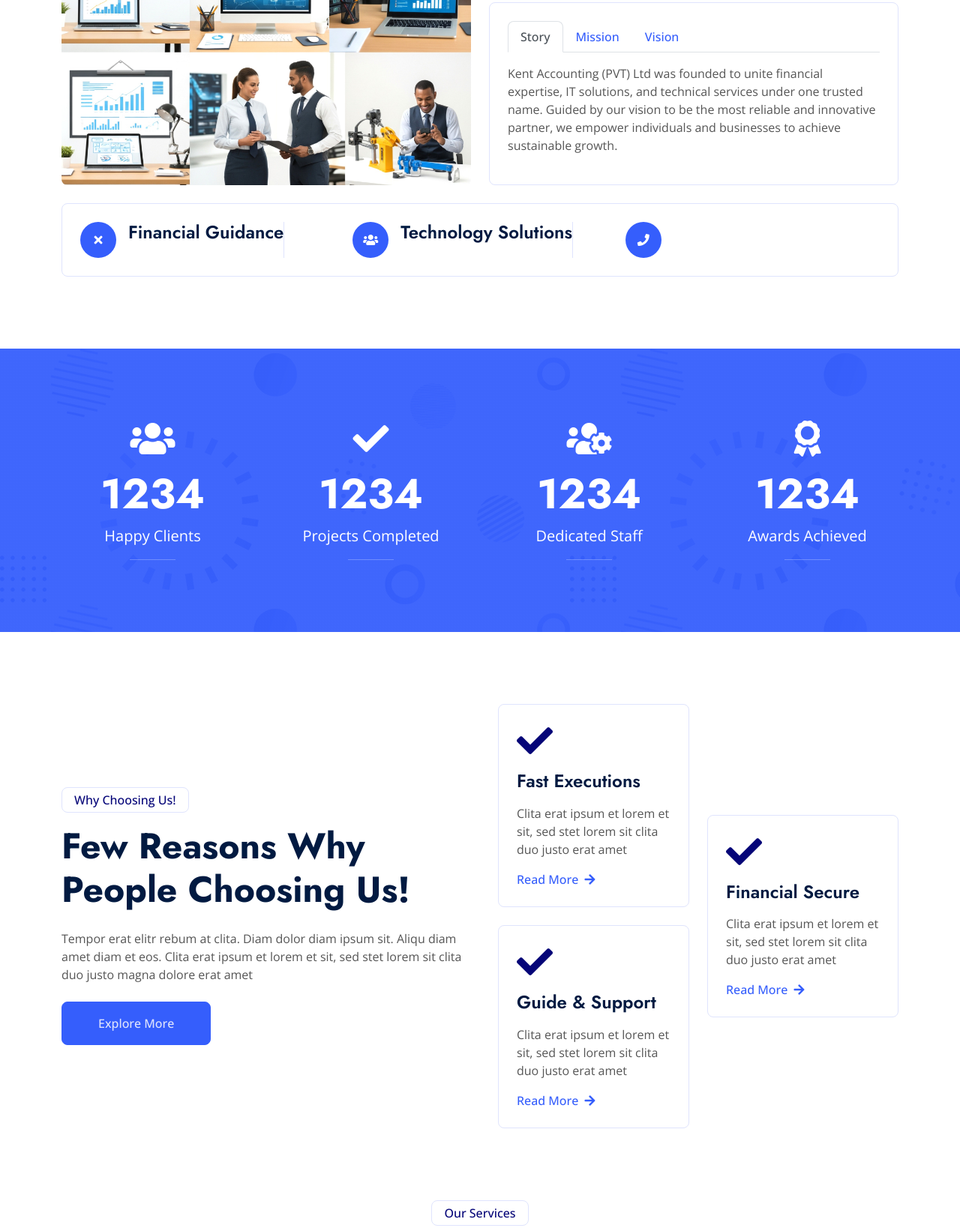
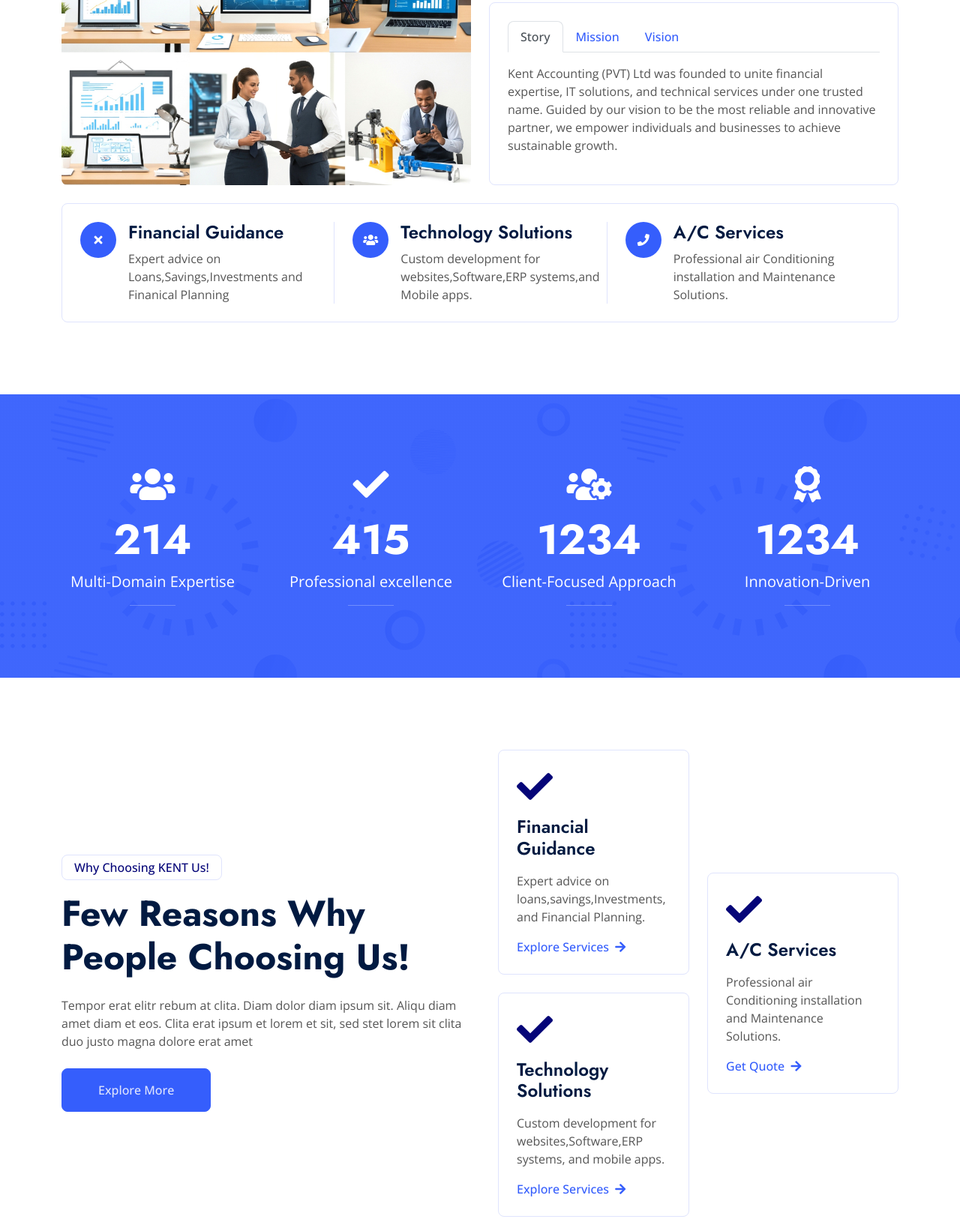
Before and after one commit to dinusha24madusanka/Kent_Accounting, a plain HTML site: page index.html in a window 1280 px wide. Shown: the part 1158-2796 px from the top of the page at 75% size. Drawn offline with nearby package versions, Linux system fonts and the light colour scheme.

Commit message:
2025.09.29
Modify the web content

```diff
--- a/index.html
+++ b/index.html
@@ -372,7 +372,10 @@
                   </div>
                   <div class="ps-3">
                     <h4>Financial Guidance</h4>
-                    <!-- <span>Clita erat ipsum lorem sit sed stet duo justo</span> -->
+                    <span
+                      >Expert advice on Loans,Savings,Investments and Finanical
+                      Planning</span
+                    >
                   </div>
                   <div class="border-end d-none d-lg-block"></div>
                 </div>
@@ -389,7 +392,10 @@
                   </div>
                   <div class="ps-3">
                     <h4>Technology Solutions</h4>
-                    <!-- <span>Clita erat ipsum lorem sit sed stet duo justo</span> -->
+                    <span
+                      >Custom development for websites,Software,ERP systems,and
+                      Mobile apps.</span
+                    >
                   </div>
                   <div class="border-end d-none d-lg-block"></div>
                 </div>
@@ -405,8 +411,11 @@
                     <i class="fa fa-phone text-white"></i>
                   </div>
                   <div class="ps-3">
-                    <!-- <h4>24/7 Available</h4>
-                    <span>Clita erat ipsum lorem sit sed stet duo justo</span> -->
+                    <h4>A/C Services</h4>
+                    <span
+                      >Professional air Conditioning installation and
+                      Maintenance Solutions.</span
+                    >
                   </div>
                 </div>
               </div>
@@ -426,8 +435,8 @@
             data-wow-delay="0.1s"
           >
             <i class="fa fa-users fa-3x text-white mb-3"></i>
-            <h1 class="display-4 text-white" data-toggle="counter-up">1234</h1>
-            <span class="fs-5 text-white">Happy Clients</span>
+            <h1 class="display-4 text-white" data-toggle="counter-up">214</h1>
+            <span class="fs-5 text-white">Multi-Domain Expertise</span>
             <hr class="bg-white w-25 mx-auto mb-0" />
           </div>
           <div
@@ -435,8 +444,8 @@
             data-wow-delay="0.3s"
           >
             <i class="fa fa-check fa-3x text-white mb-3"></i>
-            <h1 class="display-4 text-white" data-toggle="counter-up">1234</h1>
-            <span class="fs-5 text-white">Projects Completed</span>
+            <h1 class="display-4 text-white" data-toggle="counter-up">415</h1>
+            <span class="fs-5 text-white">Professional excellence</span>
             <hr class="bg-white w-25 mx-auto mb-0" />
           </div>
           <div
@@ -445,7 +454,7 @@
           >
             <i class="fa fa-users-cog fa-3x text-white mb-3"></i>
             <h1 class="display-4 text-white" data-toggle="counter-up">1234</h1>
-            <span class="fs-5 text-white">Dedicated Staff</span>
+            <span class="fs-5 text-white">Client-Focused Approach</span>
             <hr class="bg-white w-25 mx-auto mb-0" />
           </div>
           <div
@@ -454,7 +463,7 @@
           >
             <i class="fa fa-award fa-3x text-white mb-3"></i>
             <h1 class="display-4 text-white" data-toggle="counter-up">1234</h1>
-            <span class="fs-5 text-white">Awards Achieved</span>
+            <span class="fs-5 text-white">Innovation-Driven</span>
             <hr class="bg-white w-25 mx-auto mb-0" />
           </div>
         </div>
@@ -470,7 +479,7 @@
             <p
               class="d-inline-block border rounded text-primary fw-semi-bold py-1 px-3"
             >
-              Why Choosing Us!
+              Why Choosing KENT Us!
             </p>
             <h1 class="display-5 mb-4">Few Reasons Why People Choosing Us!</h1>
             <p class="mb-4">
@@ -487,26 +496,26 @@
                   <div class="col-12 wow fadeIn" data-wow-delay="0.3s">
                     <div class="feature-box border rounded p-4">
                       <i class="fa fa-check fa-3x text-primary mb-3"></i>
-                      <h4 class="mb-3">Fast Executions</h4>
+                      <h4 class="mb-3">Financial Guidance</h4>
                       <p class="mb-3">
-                        Clita erat ipsum et lorem et sit, sed stet lorem sit
-                        clita duo justo erat amet
+                        Expert advice on loans,savings,Investments, and
+                        Financial Planning.
                       </p>
                       <a class="fw-semi-bold" href=""
-                        >Read More <i class="fa fa-arrow-right ms-1"></i
+                        >Explore Services <i class="fa fa-arrow-right ms-1"></i
                       ></a>
                     </div>
                   </div>
                   <div class="col-12 wow fadeIn" data-wow-delay="0.5s">
                     <div class="feature-box border rounded p-4">
                       <i class="fa fa-check fa-3x text-primary mb-3"></i>
-                      <h4 class="mb-3">Guide & Support</h4>
+                      <h4 class="mb-3">Technology Solutions</h4>
                       <p class="mb-3">
-                        Clita erat ipsum et lorem et sit, sed stet lorem sit
-                        clita duo justo erat amet
+                        Custom development for websites,Software,ERP systems,
+                        and mobile apps.
                       </p>
                       <a class="fw-semi-bold" href=""
-                        >Read More <i class="fa fa-arrow-right ms-1"></i
+                        >Explore Services <i class="fa fa-arrow-right ms-1"></i
                       ></a>
                     </div>
                   </div>
@@ -515,13 +524,12 @@
               <div class="col-md-6 wow fadeIn" data-wow-delay="0.7s">
                 <div class="feature-box border rounded p-4">
                   <i class="fa fa-check fa-3x text-primary mb-3"></i>
-                  <h4 class="mb-3">Financial Secure</h4>
+                  <h4 class="mb-3">A/C Services</h4>
                   <p class="mb-3">
-                    Clita erat ipsum et lorem et sit, sed stet lorem sit clita
-                    duo justo erat amet
+                    Professional air Conditioning installation and Maintenance Solutions.
                   </p>
                   <a class="fw-semi-bold" href=""
-                    >Read More <i class="fa fa-arrow-right ms-1"></i
+                    >Get Quote <i class="fa fa-arrow-right ms-1"></i
                   ></a>
                 </div>
               </div>
```
